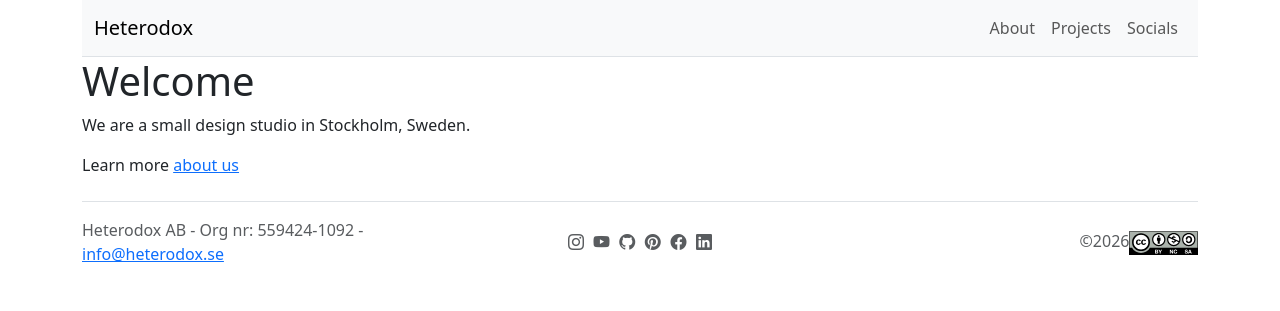
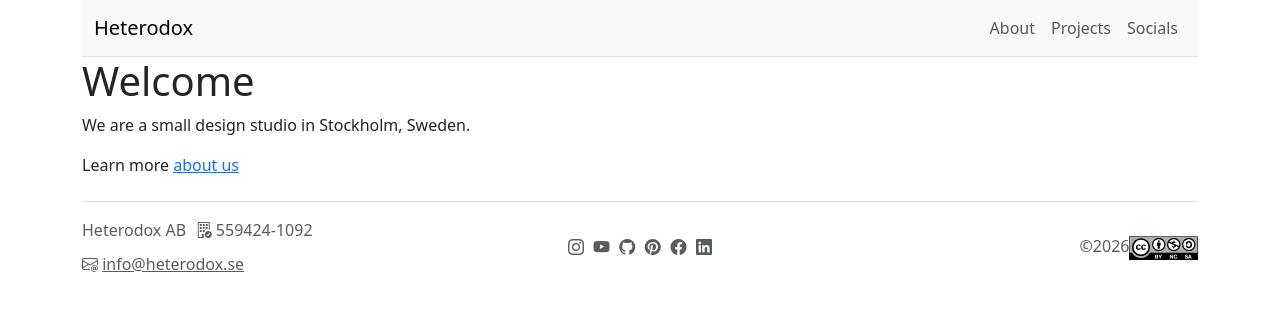
Before and after one commit to heterodox-studios/heterodox-studios.github.io, a Jekyll site: the page built from index.md, in a window 1280 px wide. Shown: the top 311 px of the page. Built offline with Jekyll 4.4.1, drawn with Linux system fonts in a browser that asks for light colours.

Commit message:
Tidy up footer

```diff
--- a/_includes/footer.html
+++ b/_includes/footer.html
@@ -1,14 +1,22 @@
 <div class="container">
   <footer class="d-flex flex-wrap justify-content-between align-items-center py-3 my-4 border-top text-body-secondary">
-    <p class="col-md-4 mb-0">Heterodox AB - Org nr: 559424-1092 - <a href="mailto:info@heterodox.se">info@heterodox.se</a></p>
+
+    <ul class="nav col-md-4" style="gap: 0.6em;">
+      <li class="nav-item">
+        Heterodox AB
+      </li>
+
+      <li class="nav-item bi-building-check">
+       559424-1092
+      </li>
+
+      <li class="nav-item bi-envelope-at ">
+        <a class="bi text-body-secondary" href="mailto:info@heterodox.se">info@heterodox.se</a>
+      </li>
+    </ul>
+
 
     <ul class="nav col-md-4 justify-content-center" style="gap: 0.6em;">
-      <!--
-        <li class="nav-item">
-          <a class="bi bi-XXX text-body-secondary" href="XXX"></a>
-        </li>
-      -->
-
       <li class="nav-item">
         <a class="bi bi-instagram text-body-secondary" href="https://instagram.com/heterodox_se"></a>
       </li>
```
